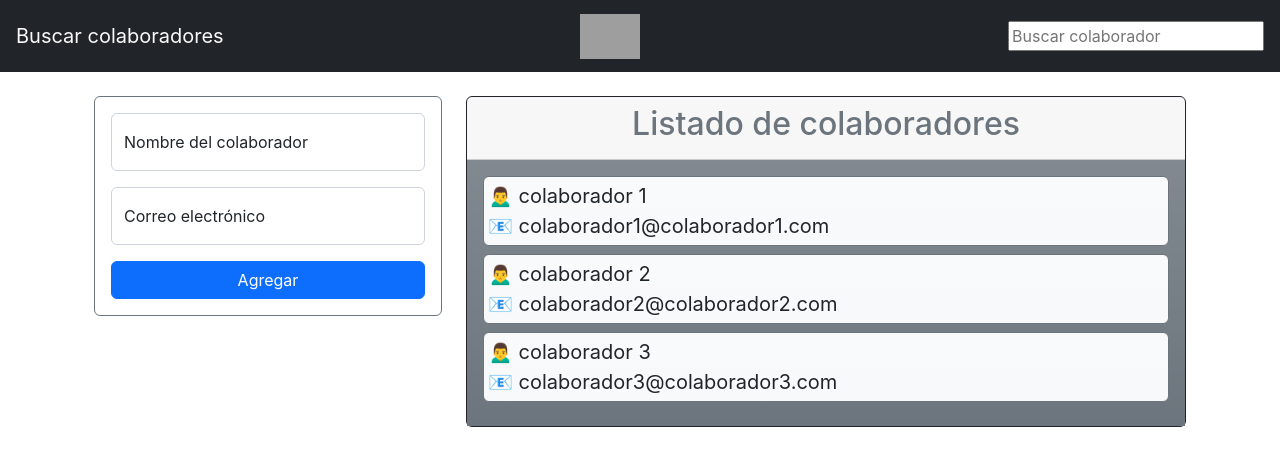
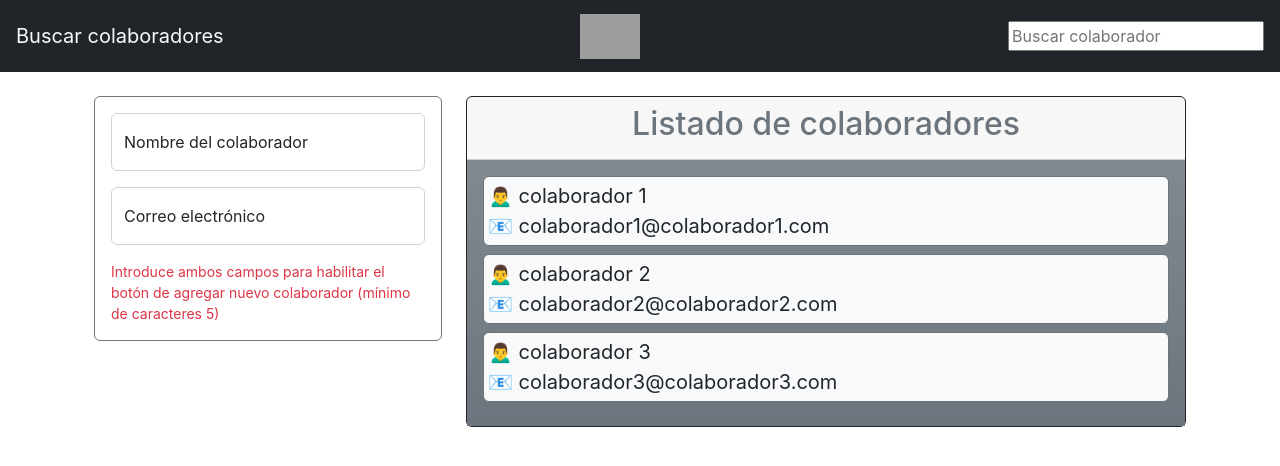
Before and after one commit to EniDev911/render-filter-data-react, a React (Create React App) app: page / in a window 1280 px wide. Shown: the top 466 px of the page. Built offline with nearby package versions, Linux system fonts and the light colour scheme; grey boxes are pictures that could not be loaded.

Commit message:
update-validation

```diff
--- a/src/components/Colaborador.jsx
+++ b/src/components/Colaborador.jsx
@@ -3,7 +3,7 @@ import React, { useState } from "react";
 const Colaborador = ({ colaboradores, setColaboradores }) => {
   const [nombre, setNombre] = useState("");
   const [correo, setCorreo] = useState("");
-  // controladores de evento
+  // manejadores de evento
   const handleOnChangeNombre = (event) => setNombre(event.target.value);
   const handleOnChangeCorreo = (event) => setCorreo(event.target.value);
   const handleOnSubmit = (event) => {
@@ -13,9 +13,6 @@ const Colaborador = ({ colaboradores, setColaboradores }) => {
       nombre: nombre,
       correo: correo,
     };
-    if (!nombre || !correo) {
-      return alert("Debes llenar los campos");
-    }
     setColaboradores([...colaboradores, nuevoColaborador]);
     setNombre("");
     setCorreo("");
@@ -50,9 +47,10 @@ const Colaborador = ({ colaboradores, setColaboradores }) => {
           />
           <label htmlFor="correo">Correo electrónico</label>
         </div>
-        <button type="submit" className="w-100 btn btn-primary">
-          Agregar
-        </button>
+      { nombre.length && correo.length >= 5
+        ? <button type="submit" id="btn-submit" className="w-100 btn btn-primary">Agregar</button>
+        : <div className="form-text text-danger">Introduce ambos campos para habilitar el botón de agregar nuevo colaborador (mínimo de caracteres 5)</div>
+      }
       </form>
     </div>
   );
```
